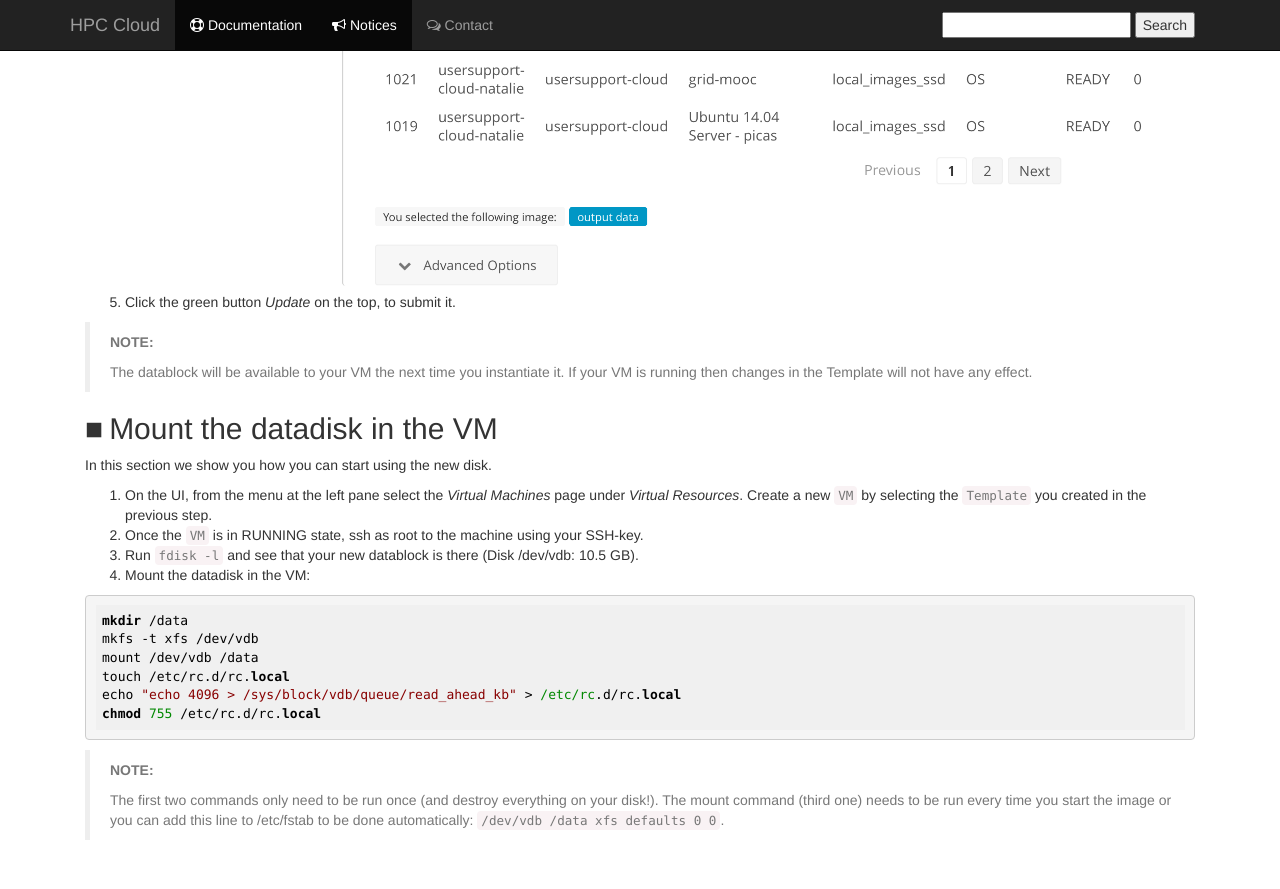
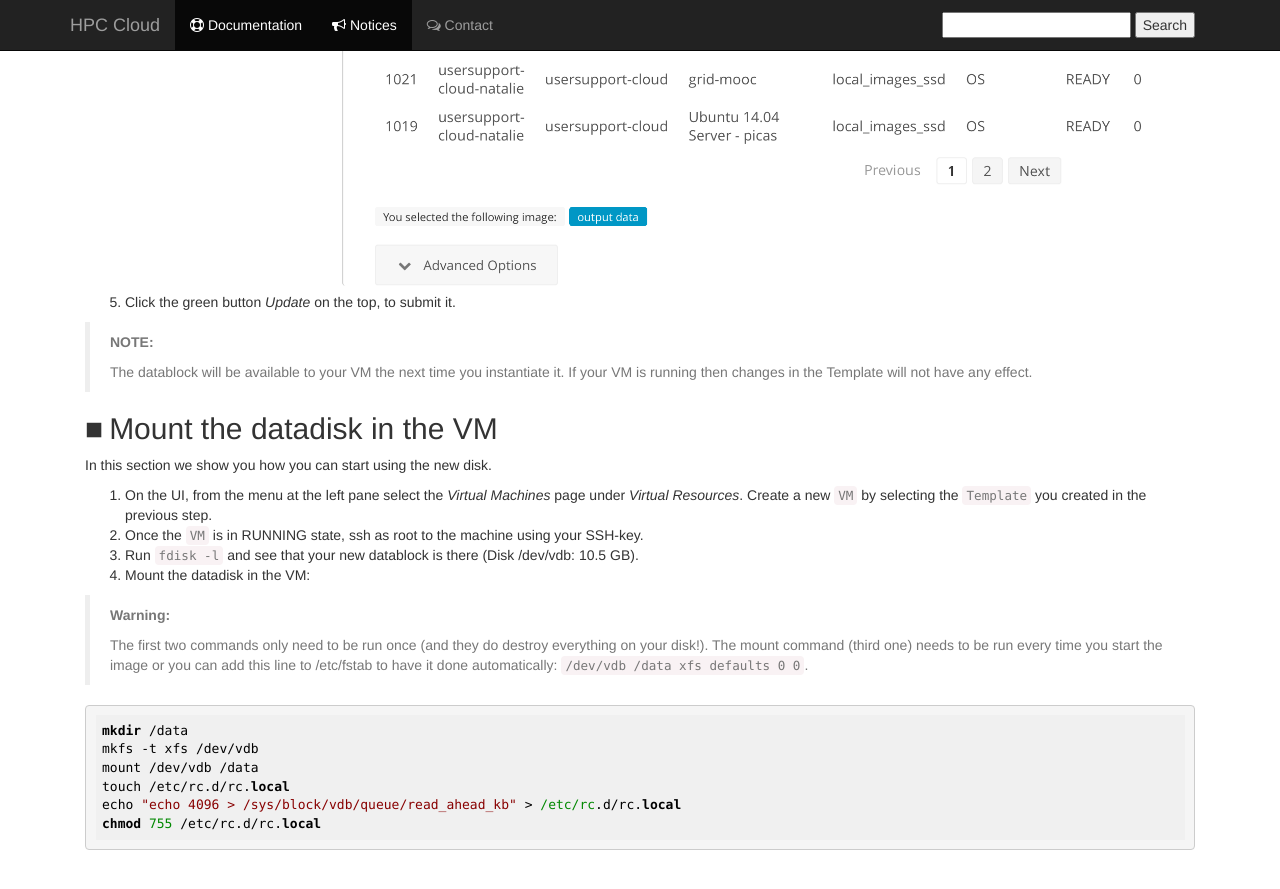
Before and after one commit to sara-nl/clouddocs, a Jekyll site: the page built from create-datablocks.markdown, in a window 1280 px wide and 900 px high, scrolled down 2535 px. Shown: the top 889 px of the window. Built offline with Jekyll 4.4.1, drawn with Linux system fonts in a browser that asks for light colours; nearby versions of some CDN libraries; our own code applies the rules of GitHub Pages for plain Markdown files; some of the changed lines change nothing that is shown.

Commit message:
Moved warning before the commands

````diff
--- a/create-datablocks.markdown
+++ b/create-datablocks.markdown
@@ -63,6 +63,10 @@ In this section we show you how you can start using the new disk.
 3. Run `fdisk -l` and see that your new datablock is there (Disk /dev/vdb: 10.5 GB).
 4. Mount the datadisk in the VM:
 
+>**Warning:**
+>
+>The first two commands only need to be run once (and they do destroy everything on your disk!). The mount command (third one) needs to be run every time you start the image or you can add this line to /etc/fstab to have it done automatically: `/dev/vdb /data xfs defaults 0 0`.
+
 ```sh
 mkdir /data
 mkfs -t xfs /dev/vdb
@@ -71,6 +75,3 @@ touch /etc/rc.d/rc.local
 echo "echo 4096 > /sys/block/vdb/queue/read_ahead_kb" > /etc/rc.d/rc.local
 chmod 755 /etc/rc.d/rc.local
 ```
->**NOTE:**
->
->The first two commands only need to be run once (and destroy everything on your disk!). The mount command (third one) needs to be run every time you start the image or you can add this line to /etc/fstab to be done automatically: `/dev/vdb /data xfs defaults 0 0`.
````
